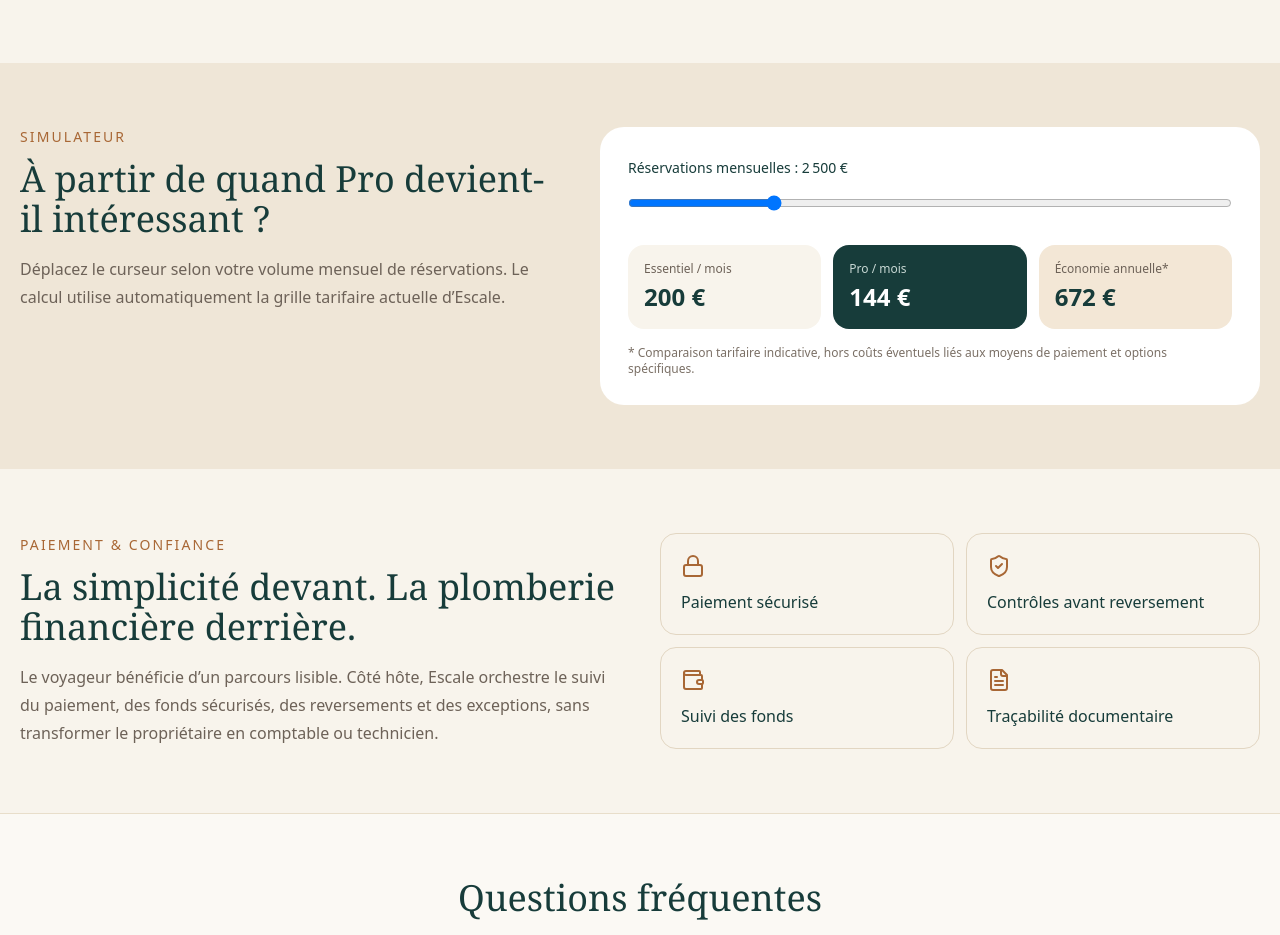
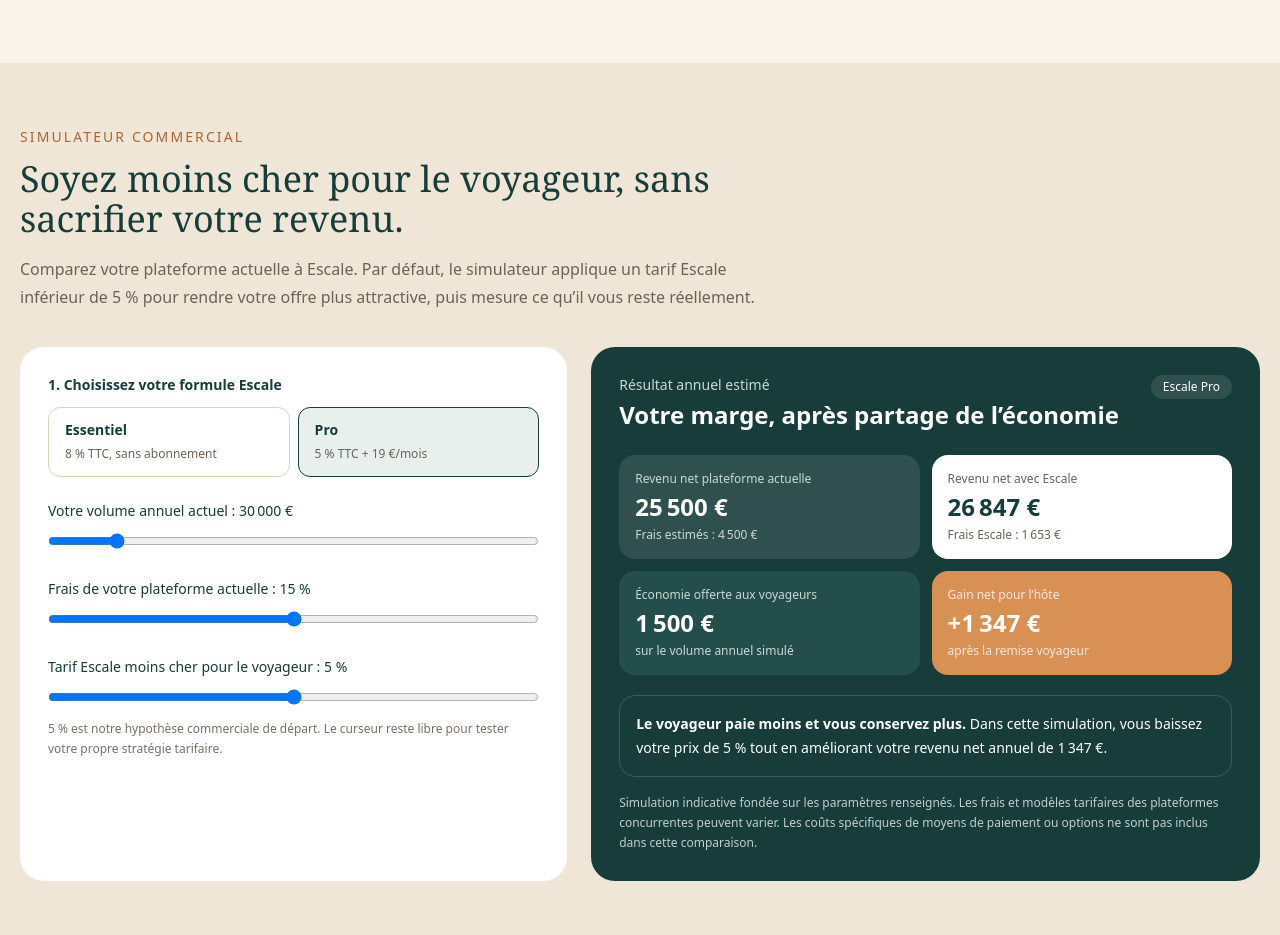
Before and after one commit to LEMAITRE690/ESCALE, a Next.js app: page / in a window 1280 px wide. Shown: the part 1862-2797 px from the top of the page. Built offline with nearby package versions, Linux system fonts and the light colour scheme.

Commit message:
Ajouter le simulateur commercial comparatif Escale

```diff
--- a/app/page.jsx
+++ b/app/page.jsx
@@ -3,8 +3,8 @@
 import React, { useMemo, useState } from "react";
 import Link from "next/link";
 import {
-  ArrowRight, BarChart3, Calendar, Check, ChevronDown, FileText,
-  LayoutDashboard, Lock, Menu, MessageCircle, Percent, ShieldCheck,
+  ArrowRight, BarChart3, Check, ChevronDown, FileText,
+  LayoutDashboard, Lock, Menu, MessageCircle, ShieldCheck,
   Sparkles, Users, Wallet, X, Zap
 } from "lucide-react";
 import {
@@ -45,6 +45,10 @@ const faq = [
     r: `Escale Pro ne se limite pas à une commission réduite à ${formatTaux(SUBSCRIPTION_RATE_TTC)} TTC. Il ajoute le CRM, le pilotage financier, les outils de gestion, les automatisations, le suivi client et les fonctions avancées destinées aux propriétaires qui veulent structurer leur activité.`,
   },
   {
+    q: "Pourquoi proposer un tarif plus bas sur Escale ?",
+    r: "Une partie de l’économie réalisée sur les frais de plateforme peut être partagée avec le voyageur. Vous pouvez ainsi afficher un tarif plus attractif tout en vérifiant, grâce au simulateur, que votre revenu net reste supérieur.",
+  },
+  {
     q: "Quand l’hôte reçoit-il son argent ?",
     r: "Le système est conçu pour déclencher le reversement après le séjour selon les règles de sécurité prévues et en l’absence de litige bloquant.",
   },
@@ -54,20 +58,53 @@ const faq = [
   },
 ];
 
+const euros = (value) => new Intl.NumberFormat("fr-FR", {
+  style: "currency",
+  currency: "EUR",
+  maximumFractionDigits: 0,
+}).format(value);
+
 export default function LandingPage() {
   const [menuOpen, setMenuOpen] = useState(false);
   const [faqOpen, setFaqOpen] = useState(0);
-  const [monthlyBookings, setMonthlyBookings] = useState(2500);
+  const [annualBookings, setAnnualBookings] = useState(30000);
+  const [competitorRate, setCompetitorRate] = useState(15);
+  const [travelerDiscount, setTravelerDiscount] = useState(5);
+  const [formula, setFormula] = useState("pro");
 
   const simulation = useMemo(() => {
-    const essentiel = monthlyBookings * COMMISSION_RATE_TTC;
-    const pro = SUBSCRIPTION_FEE_TTC + monthlyBookings * SUBSCRIPTION_RATE_TTC;
+    const competitorRateDecimal = competitorRate / 100;
+    const discountDecimal = travelerDiscount / 100;
+    const escaleBookings = annualBookings * (1 - discountDecimal);
+    const competitorFees = annualBookings * competitorRateDecimal;
+    const competitorNet = annualBookings - competitorFees;
+
+    const essentielFees = escaleBookings * COMMISSION_RATE_TTC;
+    const essentielNet = escaleBookings - essentielFees;
+    const proFees = escaleBookings * SUBSCRIPTION_RATE_TTC + SUBSCRIPTION_FEE_TTC * 12;
+    const proNet = escaleBookings - proFees;
+
+    const selectedFees = formula === "pro" ? proFees : essentielFees;
+    const selectedNet = formula === "pro" ? proNet : essentielNet;
+    const travelerSaving = annualBookings - escaleBookings;
+    const hostGain = selectedNet - competitorNet;
+    const proExtraGain = proNet - essentielNet;
+
     return {
-      essentiel,
-      pro,
-      annualSaving: Math.max(0, (essentiel - pro) * 12),
+      escaleBookings,
+      competitorFees,
+      competitorNet,
+      essentielFees,
+      essentielNet,
+      proFees,
+      proNet,
+      selectedFees,
+      selectedNet,
+      travelerSaving,
+      hostGain,
+      proExtraGain,
     };
-  }, [monthlyBookings]);
+  }, [annualBookings, competitorRate, travelerDiscount, formula]);
 
   return (
     <main className="min-h-screen bg-[#F8F4EC] text-[#173C3A]">
@@ -80,8 +117,8 @@ export default function LandingPage() {
           <nav className="hidden items-center gap-7 text-sm text-[#6D6258] md:flex">
             <a href="#offres">Nos offres</a>
             <a href="#pro">Escale Pro</a>
+            <a href="#simulateur">Simulateur</a>
             <a href="#securite">Sécurité</a>
-            <a href="#simulateur">Simulateur</a>
           </nav>
           <div className="hidden items-center gap-3 md:flex">
             <Link href="/connexion" className="text-sm text-[#6D6258]">Se connecter</Link>
@@ -96,6 +133,7 @@ export default function LandingPage() {
             <div className="flex flex-col gap-3 text-sm">
               <a href="#offres" onClick={() => setMenuOpen(false)}>Nos offres</a>
               <a href="#pro" onClick={() => setMenuOpen(false)}>Escale Pro</a>
+              <a href="#simulateur" onClick={() => setMenuOpen(false)}>Simulateur</a>
               <a href="#securite" onClick={() => setMenuOpen(false)}>Sécurité</a>
               <Link href="/hote" className="mt-2 rounded-xl bg-[#173C3A] px-4 py-3 text-center text-white">Devenir hôte</Link>
             </div>
@@ -116,7 +154,7 @@ export default function LandingPage() {
           </p>
           <div className="mt-8 flex flex-wrap gap-3">
             <a href="#offres" className="inline-flex items-center gap-2 rounded-xl bg-[#173C3A] px-5 py-3 font-medium text-white">Comparer les offres <ArrowRight size={16}/></a>
-            <Link href="/hote" className="rounded-xl border border-[#CCB999] px-5 py-3 font-medium">Publier mon logement</Link>
+            <a href="#simulateur" className="rounded-xl border border-[#CCB999] px-5 py-3 font-medium">Simuler mes économies</a>
           </div>
           <div className="mt-8 flex flex-wrap gap-5 text-sm text-[#6D6258]">
             <span className="flex items-center gap-2"><ShieldCheck size={16}/> Paiement sécurisé</span>
@@ -132,7 +170,7 @@ export default function LandingPage() {
           </div>
           <div className="mt-8 grid grid-cols-2 gap-3">
             {[['CA du mois','8 420 €'],['À recevoir','2 180 €'],['Arrivées','3 aujourd’hui'],['Clients CRM','148']].map(([l,v]) => (
-              <div key={l} className="rounded-2xl bg-white/8 p-4"><p className="text-xs text-[#BFD0CD]">{l}</p><p className="mt-2 text-xl font-semibold">{v}</p></div>
+              <div key={l} className="rounded-2xl bg-white/10 p-4"><p className="text-xs text-[#BFD0CD]">{l}</p><p className="mt-2 text-xl font-semibold">{v}</p></div>
             ))}
           </div>
           <div className="mt-4 rounded-2xl bg-[#244E4B] p-4">
@@ -183,17 +221,63 @@ export default function LandingPage() {
       </section>
 
       <section id="simulateur" className="bg-[#EFE6D7] py-16">
-        <div className="mx-auto grid max-w-7xl gap-10 px-5 lg:grid-cols-[.9fr_1.1fr]">
-          <div><p className="text-sm font-medium uppercase tracking-[.15em] text-[#A86735]">Simulateur</p><h2 className="mt-3 font-serif text-4xl">À partir de quand Pro devient-il intéressant ?</h2><p className="mt-4 leading-7 text-[#6D6258]">Déplacez le curseur selon votre volume mensuel de réservations. Le calcul utilise automatiquement la grille tarifaire actuelle d’Escale.</p></div>
-          <div className="rounded-3xl bg-white p-7">
-            <label className="text-sm font-medium" htmlFor="volume">Réservations mensuelles : {monthlyBookings.toLocaleString('fr-FR')} €</label>
-            <input id="volume" type="range" min="200" max="10000" step="100" value={monthlyBookings} onChange={e=>setMonthlyBookings(Number(e.target.value))} className="mt-4 w-full"/>
-            <div className="mt-7 grid gap-3 sm:grid-cols-3">
-              <div className="rounded-2xl bg-[#F8F4EC] p-4"><p className="text-xs text-[#6D6258]">Essentiel / mois</p><p className="mt-1 text-2xl font-semibold">{simulation.essentiel.toFixed(0)} €</p></div>
-              <div className="rounded-2xl bg-[#173C3A] p-4 text-white"><p className="text-xs text-[#C8D8D4]">Pro / mois</p><p className="mt-1 text-2xl font-semibold">{simulation.pro.toFixed(0)} €</p></div>
-              <div className="rounded-2xl bg-[#F3E7D6] p-4"><p className="text-xs text-[#6D6258]">Économie annuelle*</p><p className="mt-1 text-2xl font-semibold">{simulation.annualSaving.toFixed(0)} €</p></div>
+        <div className="mx-auto max-w-7xl px-5">
+          <div className="max-w-3xl">
+            <p className="text-sm font-medium uppercase tracking-[.15em] text-[#A86735]">Simulateur commercial</p>
+            <h2 className="mt-3 font-serif text-4xl">Soyez moins cher pour le voyageur, sans sacrifier votre revenu.</h2>
+            <p className="mt-4 leading-7 text-[#6D6258]">Comparez votre plateforme actuelle à Escale. Par défaut, le simulateur applique un tarif Escale inférieur de 5 % pour rendre votre offre plus attractive, puis mesure ce qu’il vous reste réellement.</p>
+          </div>
+
+          <div className="mt-9 grid gap-6 lg:grid-cols-[.9fr_1.1fr]">
+            <div className="rounded-3xl bg-white p-6 md:p-7">
+              <p className="text-sm font-semibold">1. Choisissez votre formule Escale</p>
+              <div className="mt-3 grid grid-cols-2 gap-2">
+                <button type="button" onClick={() => setFormula("essentiel")} className={`rounded-xl border px-4 py-3 text-left ${formula === "essentiel" ? "border-[#173C3A] bg-[#E8F0ED]" : "border-[#DDD1BC]"}`}>
+                  <span className="block text-sm font-semibold">Essentiel</span>
+                  <span className="text-xs text-[#6D6258]">{formatTaux(COMMISSION_RATE_TTC)} TTC, sans abonnement</span>
+                </button>
+                <button type="button" onClick={() => setFormula("pro")} className={`rounded-xl border px-4 py-3 text-left ${formula === "pro" ? "border-[#173C3A] bg-[#E8F0ED]" : "border-[#DDD1BC]"}`}>
+                  <span className="block text-sm font-semibold">Pro</span>
+                  <span className="text-xs text-[#6D6258]">{formatTaux(SUBSCRIPTION_RATE_TTC)} TTC + {formatEuros(SUBSCRIPTION_FEE_TTC)}/mois</span>
+                </button>
+              </div>
+
+              <label className="mt-6 block text-sm font-medium" htmlFor="annualBookings">Votre volume annuel actuel : {euros(annualBookings)}</label>
+              <input id="annualBookings" type="range" min="5000" max="200000" step="1000" value={annualBookings} onChange={e => setAnnualBookings(Number(e.target.value))} className="mt-3 w-full"/>
+
+              <label className="mt-6 block text-sm font-medium" htmlFor="competitorRate">Frais de votre plateforme actuelle : {competitorRate} %</label>
+              <input id="competitorRate" type="range" min="5" max="25" step="0.5" value={competitorRate} onChange={e => setCompetitorRate(Number(e.target.value))} className="mt-3 w-full"/>
+
+              <label className="mt-6 block text-sm font-medium" htmlFor="travelerDiscount">Tarif Escale moins cher pour le voyageur : {travelerDiscount} %</label>
+              <input id="travelerDiscount" type="range" min="0" max="10" step="0.5" value={travelerDiscount} onChange={e => setTravelerDiscount(Number(e.target.value))} className="mt-3 w-full"/>
+              <p className="mt-2 text-xs leading-5 text-[#7B7066]">5 % est notre hypothèse commerciale de départ. Le curseur reste libre pour tester votre propre stratégie tarifaire.</p>
             </div>
-            <p className="mt-4 text-xs text-[#7B7066]">* Comparaison tarifaire indicative, hors coûts éventuels liés aux moyens de paiement et options spécifiques.</p>
+
+            <div className="rounded-3xl bg-[#173C3A] p-6 text-white md:p-7">
+              <div className="flex flex-wrap items-start justify-between gap-3">
+                <div><p className="text-sm text-[#C8D8D4]">Résultat annuel estimé</p><h3 className="mt-1 text-2xl font-semibold">Votre marge, après partage de l’économie</h3></div>
+                <span className="rounded-full bg-white/10 px-3 py-1 text-xs">Escale {formula === "pro" ? "Pro" : "Essentiel"}</span>
+              </div>
+
+              <div className="mt-6 grid gap-3 sm:grid-cols-2">
+                <div className="rounded-2xl bg-white/10 p-4"><p className="text-xs text-[#C8D8D4]">Revenu net plateforme actuelle</p><p className="mt-1 text-2xl font-semibold">{euros(simulation.competitorNet)}</p><p className="mt-1 text-xs text-[#C8D8D4]">Frais estimés : {euros(simulation.competitorFees)}</p></div>
+                <div className="rounded-2xl bg-white p-4 text-[#173C3A]"><p className="text-xs text-[#6D6258]">Revenu net avec Escale</p><p className="mt-1 text-2xl font-semibold">{euros(simulation.selectedNet)}</p><p className="mt-1 text-xs text-[#6D6258]">Frais Escale : {euros(simulation.selectedFees)}</p></div>
+                <div className="rounded-2xl bg-[#244E4B] p-4"><p className="text-xs text-[#C8D8D4]">Économie offerte aux voyageurs</p><p className="mt-1 text-2xl font-semibold">{euros(simulation.travelerSaving)}</p><p className="mt-1 text-xs text-[#C8D8D4]">sur le volume annuel simulé</p></div>
+                <div className={`rounded-2xl p-4 ${simulation.hostGain >= 0 ? "bg-[#D99054]" : "bg-[#6E4438]"}`}><p className="text-xs text-white/80">Gain net pour l’hôte</p><p className="mt-1 text-2xl font-semibold">{simulation.hostGain >= 0 ? "+" : ""}{euros(simulation.hostGain)}</p><p className="mt-1 text-xs text-white/80">après la remise voyageur</p></div>
+              </div>
+
+              <div className="mt-5 rounded-2xl border border-white/15 p-4 text-sm leading-6">
+                {simulation.hostGain >= 0 ? (
+                  <p><strong>Le voyageur paie moins et vous conservez plus.</strong> Dans cette simulation, vous baissez votre prix de {travelerDiscount} % tout en améliorant votre revenu net annuel de {euros(simulation.hostGain)}.</p>
+                ) : (
+                  <p><strong>Cette remise est trop forte pour ces paramètres.</strong> Réduisez légèrement la remise voyageur, choisissez Pro ou ajustez le taux de frais de votre plateforme actuelle.</p>
+                )}
+                {formula === "essentiel" && simulation.proExtraGain > 0 && (
+                  <p className="mt-3 text-[#F7D5B8]">À ce niveau d’activité, passer à <strong>Escale Pro</strong> ajouterait encore environ {euros(simulation.proExtraGain)} de revenu net par an, avec les outils CRM et de pilotage inclus.</p>
+                )}
+              </div>
+              <p className="mt-4 text-xs leading-5 text-[#BFD0CD]">Simulation indicative fondée sur les paramètres renseignés. Les frais et modèles tarifaires des plateformes concurrentes peuvent varier. Les coûts spécifiques de moyens de paiement ou options ne sont pas inclus dans cette comparaison.</p>
+            </div>
           </div>
         </div>
       </section>
```
